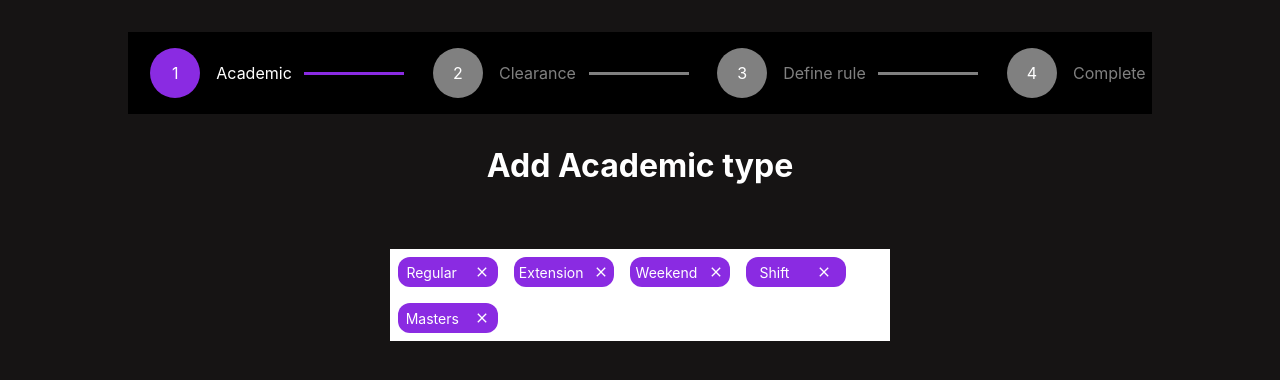
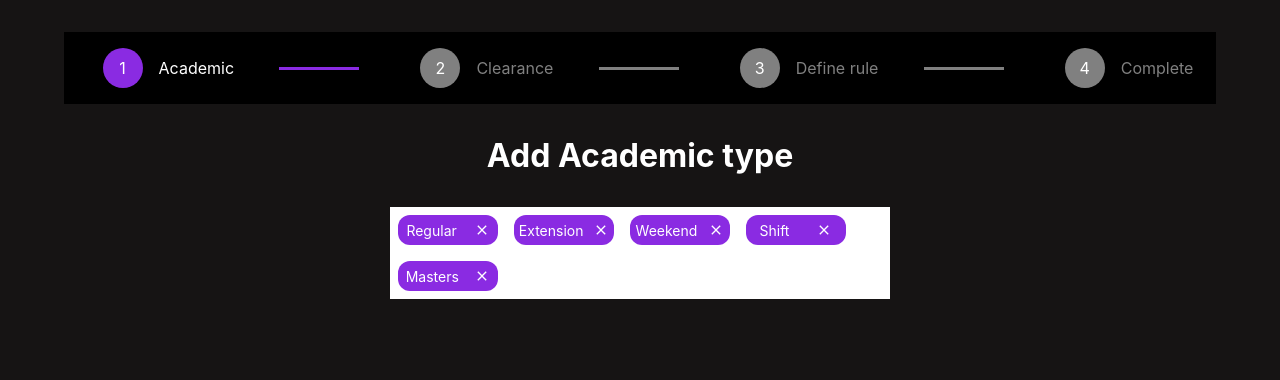
Before and after one commit to kennataddese6/BISCS, a React (Create React App) app in the folder frontend/: page / in a window 1280 px wide. Shown: the top 380 px of the page. Built offline with nearby package versions, Linux system fonts and the light colour scheme.

Commit message:
decrease step circle and step line size

```diff
--- a/frontend/src/App.css
+++ b/frontend/src/App.css
@@ -9,7 +9,7 @@ body {
 .stepContainer {
   text-align: center;
   color: white;
-  width: 80%;
+  width: 90%;
   margin: 32px auto;
   height: auto;
   background-color: black;
@@ -23,8 +23,8 @@ body {
 }
 .stepCircle {
   background-color: blueviolet;
-  width: 50px;
-  height: 50px;
+  width: 40px;
+  height: 40px;
   border-radius: 50%;
   display: flex;
   justify-content: center;
@@ -32,7 +32,7 @@ body {
   margin: 16px;
 }
 .stepLine {
-  width: 100px;
+  width: 80px;
   height: 3px;
   background-color: blueviolet;
   align-self: center;
@@ -56,7 +56,7 @@ body {
   width: 80%;
   height: auto;
   background-color: white;
-  margin: 64px auto;
+  margin: 32px auto;
   display: flex;
   flex-wrap: wrap;
 }
```
